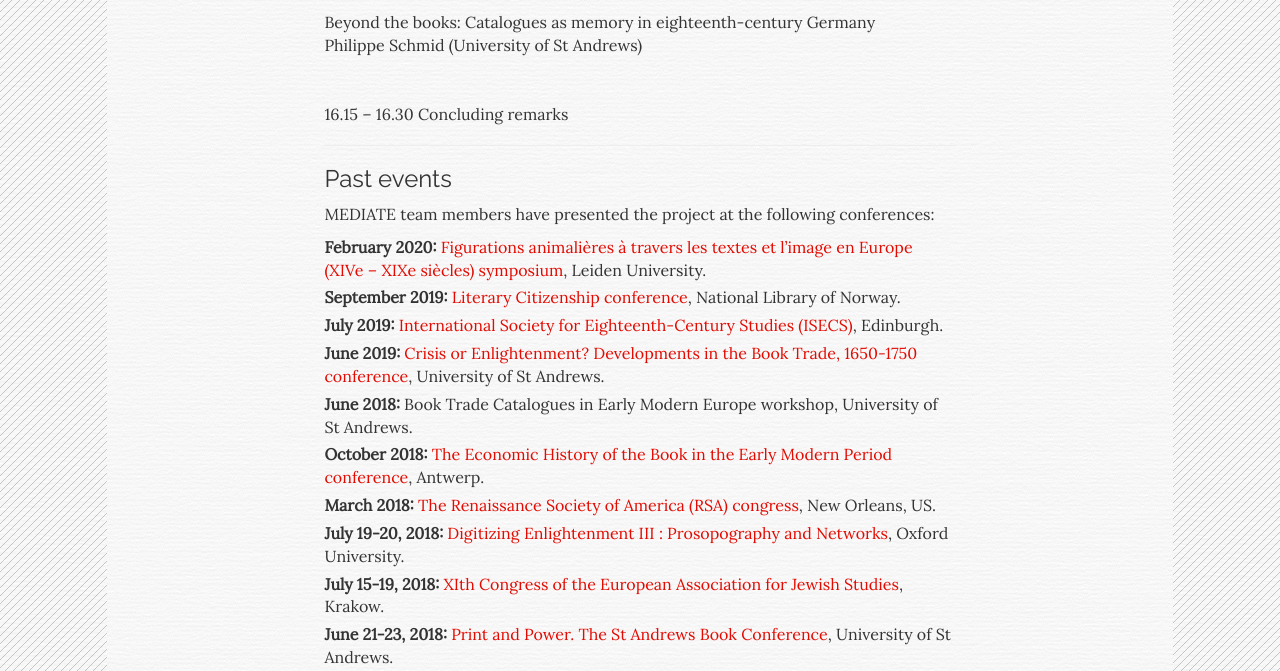
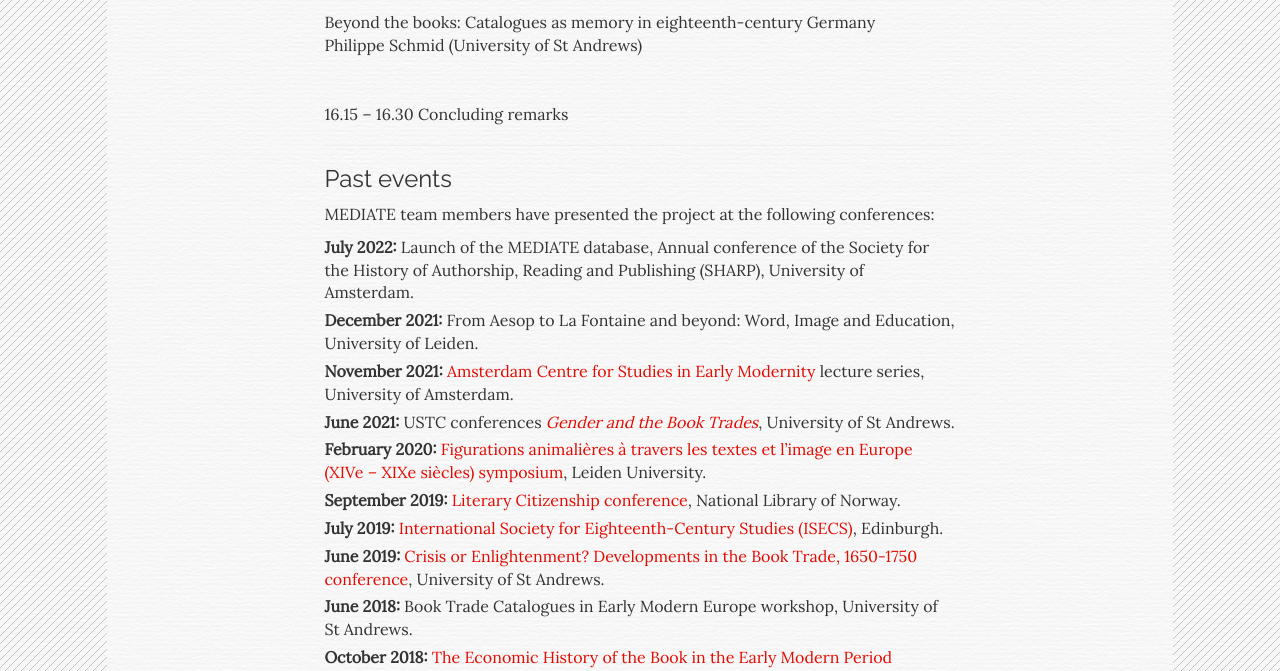
Before and after one commit to Mediate18/website, a PHP site: page /index.php?page=conferences in a window 1280 px wide. Shown: the part 5423-6094 px from the top of the page. Run offline with PHP 8.4, Linux system fonts and the light colour scheme.

Commit message:
misc: Add to past events

```diff
--- a/php/pages/conferences.php
+++ b/php/pages/conferences.php
@@ -192,6 +192,18 @@
 	<p>MEDIATE team members have presented the project at the following conferences:
 		<ul class="list-unstyled">
 			<li>
+				<b>July 2022:</b> Launch of the MEDIATE database, Annual conference of the Society for the History of Authorship, Reading and Publishing (SHARP), University of Amsterdam.
+			</li>
+			<li>
+				<b>December 2021:</b> From Aesop to La Fontaine and beyond: Word, Image and Education, University of Leiden.
+			</li>
+			<li>
+				<b>November 2021:</b> <a href="https://acsem.uva.nl/">Amsterdam Centre for Studies in Early Modernity</a> lecture series, University of Amsterdam.
+			</li>
+			<li>
+				<b>June 2021:</b> USTC conferences <i><a href="https://risweb.st-andrews.ac.uk/ws/portalfiles/portal/274789286/USTC21_Final_Programme.pdf">Gender and the Book Trades</a></i>, University of St Andrews.
+			</li>
+			<li>
 				<b>February 2020:</b>
 				<a href="https://www.universiteitleiden.nl/en/events/2020/02/afscheidssymposium-paul-smith-figurations-animalieres-febr.-2020">Figurations animalières à travers les textes et l’image en Europe (XIVe – XIXe siècles) symposium</a>, Leiden University.
 			</li>
```
